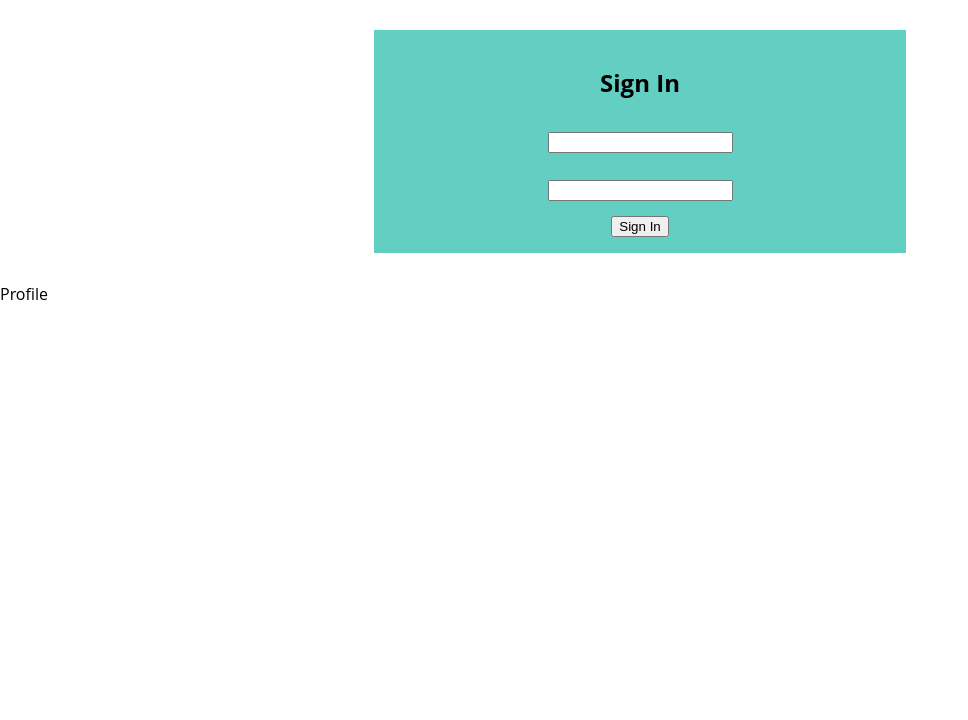
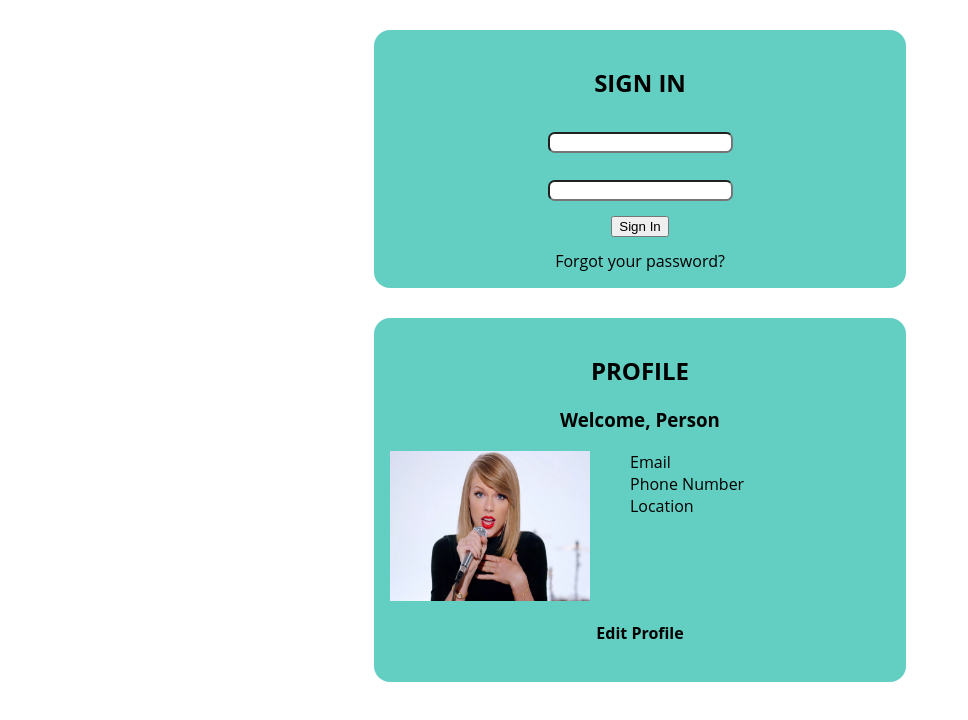
Before and after one commit to Ross-Hunter/the-final-assessment, a React (Create React App) app: page / in a window 1280 px wide. Shown: the top 720 px of the page, without its empty margins (0-968 px from the left). Built offline with nearby package versions, Linux system fonts and the light colour scheme.

Commit message:
adds sketch of the profile

```diff
--- a/src/components/Login.js
+++ b/src/components/Login.js
@@ -14,6 +14,7 @@ class Login extends Component {
           <br />
           <button type="submit">Sign In</button>
         </form>
+        <span>Forgot your password?</span>
       </div>
     );
   }
--- a/src/components/Profile.js
+++ b/src/components/Profile.js
@@ -4,7 +4,17 @@ class Profile extends Component {
   render() {
     return (
       <div className="Profile">
-        Profile
+        <h2>Profile</h2>
+        <h3>Welcome, Person</h3>
+        <div class="flex-container">
+          <img src="/images/taylorswift.jpg" />
+          <ul>
+            <li>Email</li>
+            <li>Phone Number</li>
+            <li>Location</li>
+          </ul>
+        </div>
+        <h4>Edit Profile</h4>
       </div>
     );
   }
--- a/src/index.css
+++ b/src/index.css
@@ -4,14 +4,40 @@ body {
   font-family: "Open Sans", sans-serif;
 }
 
-.Login {
+ul, li {
+  margin: 0;
+  list-style-type: none;
+}
+
+h2 {
+  text-transform: uppercase;
+}
+
+.Login, .Profile {
   width: 500px;
   margin: 30px auto;
   text-align: center;
   background-color: #63CEC2;
   padding: 1em;
+  border-radius: 1em;
 }
 
 .Login input {
   margin: 1em;
+  border-radius: 0.5em;
+  background-color: white;
 }
+
+.Login button {
+  margin-bottom: 1em;
+}
+
+.flex-container {
+  display: flex;
+  text-align: left;
+}
+
+.Profile img {
+  width: 200px;
+  height: 150px;
+}
```
